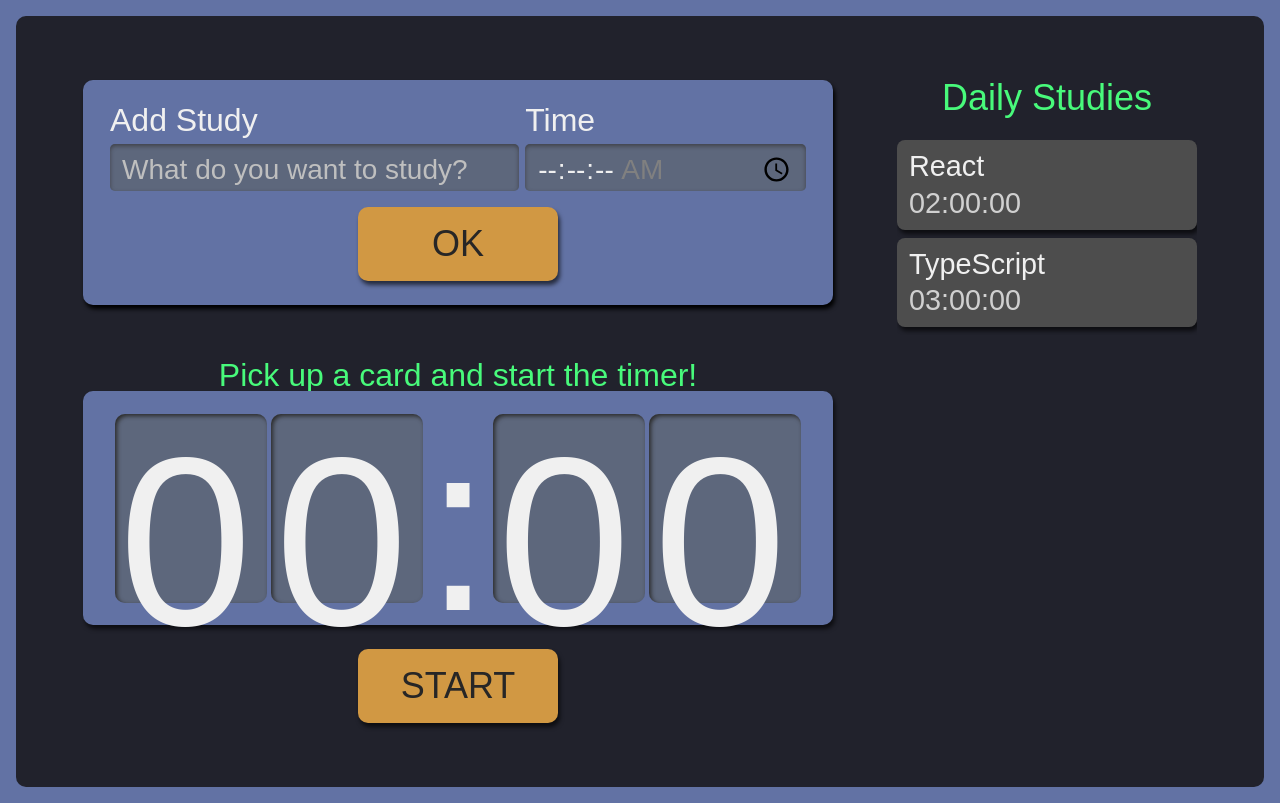
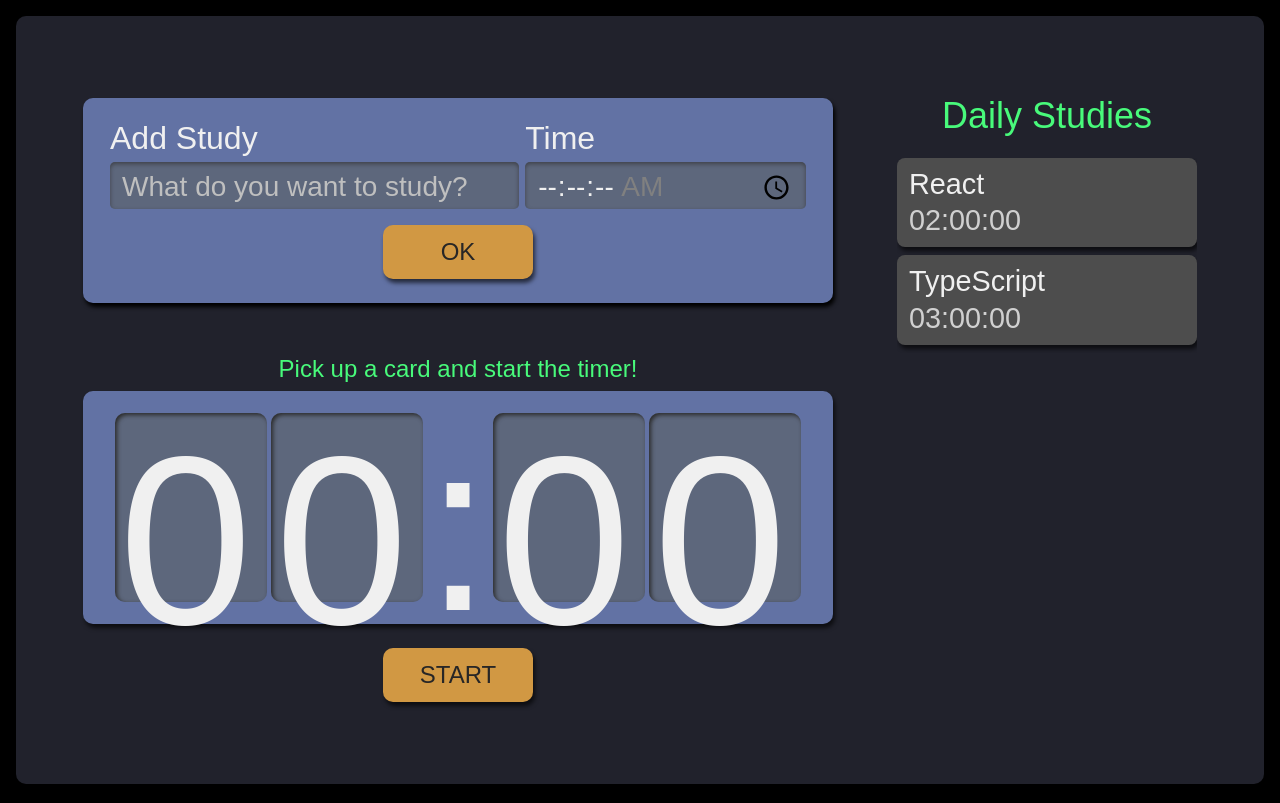
Before and after one commit to emiscode/react-typescript, a React (Create React App) app: page / in a window 1280 px wide. Built offline with nearby package versions, Linux system fonts and the light colour scheme.

Commit message:
Adjust styles

```diff
--- a/src/components/Button/Button.module.scss
+++ b/src/components/Button/Button.module.scss
@@ -6,7 +6,7 @@
   color: #272626;
   cursor: pointer;
   font-size: 1.25rem;
-  padding: 16px;
+  padding: 13px;
   width: 150px;
 
   &:active {
@@ -19,7 +19,7 @@
   .btn {
     grid-column-start: span 2;
     justify-self: center;
-    width: 200px;
-    font-size: 2.25rem;
+    width: 150px;
+    font-size: 1.5rem;
   }
 }
--- a/src/components/Timer/Timer.module.scss
+++ b/src/components/Timer/Timer.module.scss
@@ -20,8 +20,9 @@
   }
 
   .title {
-    font-size: 2rem;
+    font-size: 1.5rem;
     color: #48fa7b;
+    margin-bottom: 10px;
   }
 
   @media screen and (min-width: 1280px) {
@@ -32,12 +33,5 @@
     p {
       font-size: 2rem;
     }
-
-    button {
-      grid-column-start: span 2;
-      justify-self: center;
-      width: 200px;
-      font-size: 2.25rem;
-    }
   }
 }
--- a/src/index.css
+++ b/src/index.css
@@ -66,7 +66,7 @@ body {
 	justify-content: center;
 	font-family: 'Manjari', sans-serif;
 	color: #F0F0F0;
-	background-color: #6272a4;
+	background-color: #000;
 	height: 100%;
 	width: 100%;
 	padding: 16px;
```
